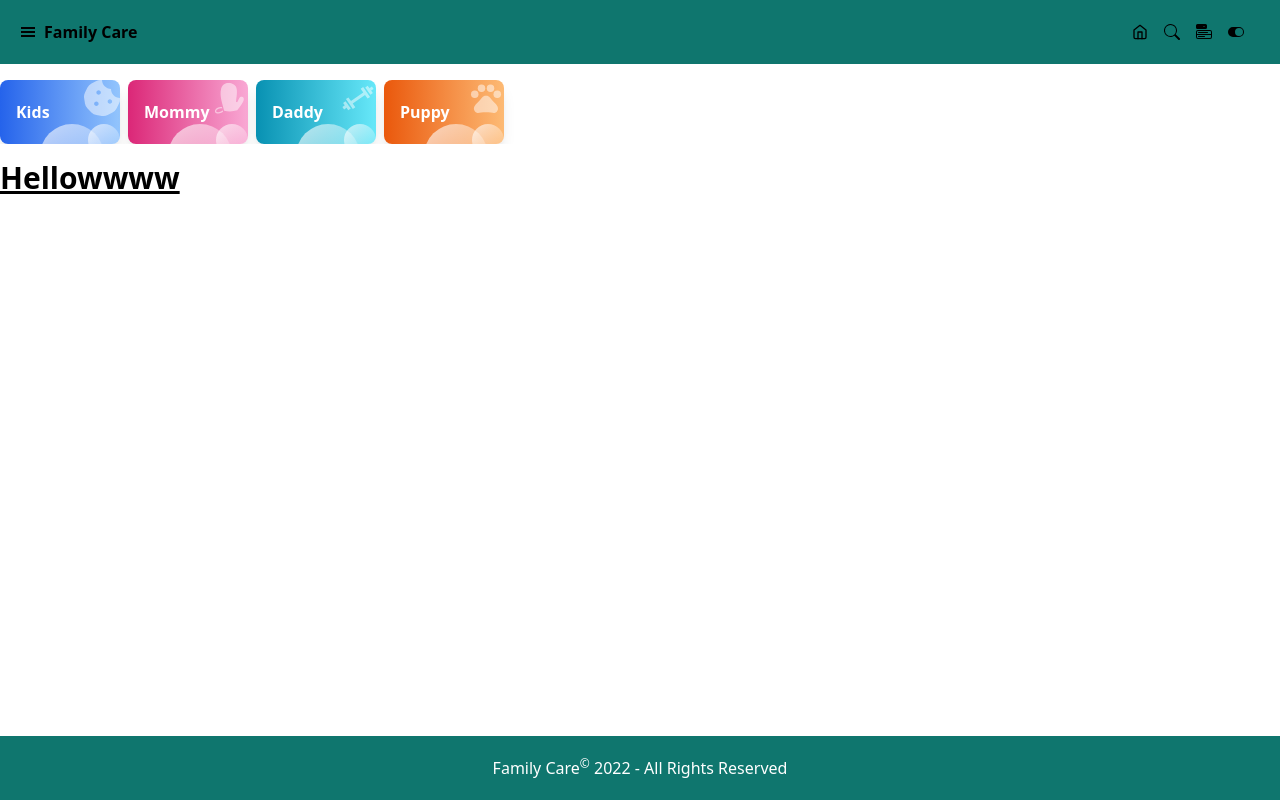
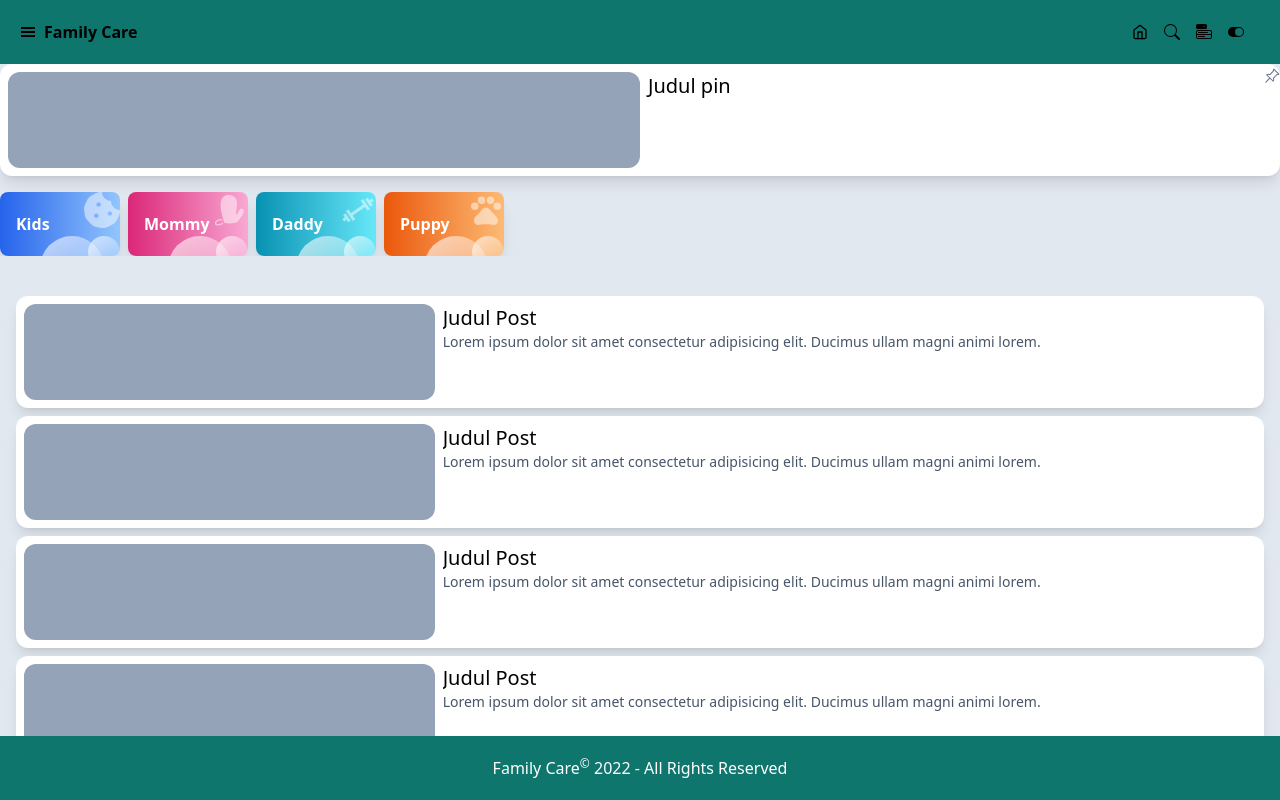
Before and after one commit to MochammadTaufikJuliandi/Family-Care, a React (Create React App) app: page / in a window 1280 px wide. Built offline with nearby package versions, Linux system fonts and the light colour scheme.

Commit message:
Add Pin Post & Post Card

```diff
--- a/package.json
+++ b/package.json
@@ -37,6 +37,7 @@
     ]
   },
   "devDependencies": {
+    "@tailwindcss/line-clamp": "^0.4.2",
     "autoprefixer": "^10.4.12",
     "postcss": "^8.4.18",
     "tailwindcss": "^3.2.1"
--- a/src/App.js
+++ b/src/App.js
@@ -4,13 +4,18 @@ import Navbar from "./components/Navbar";
 import NavBottom from "./components/NavBottom";
 
 import CategoryList from "./components/CategoryList";
+import PinCard from "./components/PinCard";
+import ListPost from "./components/ListPost";
 function App() {
     return (
         <>
             <div className="App">
                 <Navbar />
+                <main>
+                    <PinCard />
                     <CategoryList />
-        <h1 className="text-3xl font-bold underline">Hellowwww</h1>
+                    <ListPost />
+                </main>
                 <Footer />
             </div>
             <NavBottom />
--- /dev/null
+++ b/src/components/ListPost.jsx
@@ -0,0 +1,13 @@
+import React from "react";
+import PostCard from "./PostCard";
+
+export default function ListPost() {
+    return (
+        <article className="p-4 flex-col">
+            <PostCard />
+            <PostCard />
+            <PostCard />
+            <PostCard />
+        </article>
+    );
+}
--- /dev/null
+++ b/src/components/PinCard.jsx
@@ -0,0 +1,14 @@
+import React from "react";
+import { BsPinAngle } from "react-icons/bs";
+
+export default function PinCard() {
+    return (
+        <article className="w-full bg-white shadow-lg flex gap-2 p-2 h-28 relative rounded-xl">
+            <BsPinAngle className="absolute top-1 right-0 text-slate-500 " />
+            <div className="bg-slate-400 w-1/2 rounded-xl "></div>
+            <div>
+                <h3 className="text-xl">Judul pin</h3>
+            </div>
+        </article>
+    );
+}
--- /dev/null
+++ b/src/components/PostCard.jsx
@@ -0,0 +1,17 @@
+import React from "react";
+
+export default function PostCard() {
+    return (
+        <article className="w-full bg-white shadow-lg flex gap-2 p-2 h-28 relative rounded-xl my-2">
+            <div className="bg-slate-400 w-1/3 min-w-[130px] rounded-xl "></div>
+            <div className="overflow-x-hidden">
+                <h3 className="text-xl">Judul Post</h3>
+
+                <p className="text-sm text-slate-600 line-clamp-3">
+                    Lorem ipsum dolor sit amet consectetur adipisicing elit.
+                    Ducimus ullam magni animi lorem.
+                </p>
+            </div>
+        </article>
+    );
+}
--- a/src/index.css
+++ b/src/index.css
@@ -1,3 +1,7 @@
 @tailwind base;
 @tailwind components;
 @tailwind utilities;
+
+body {
+    @apply bg-slate-200;
+}
--- a/tailwind.config.js
+++ b/tailwind.config.js
@@ -1,10 +1,8 @@
 /** @type {import('tailwindcss').Config} */
 module.exports = {
-  content: [
-    "./src/**/*.{js,jsx}",
-  ],
-  theme: {
-    extend: {},
-  },
-  plugins: [],
-}
+    content: ["./src/**/*.{js,jsx}"],
+    theme: {
+        extend: {},
+    },
+    plugins: [require("@tailwindcss/line-clamp")],
+};
```
Also changed, not shown: 1 other file (tests, documents, lock files or other folders). Lines whose indentation alone changed are shown as unchanged.
